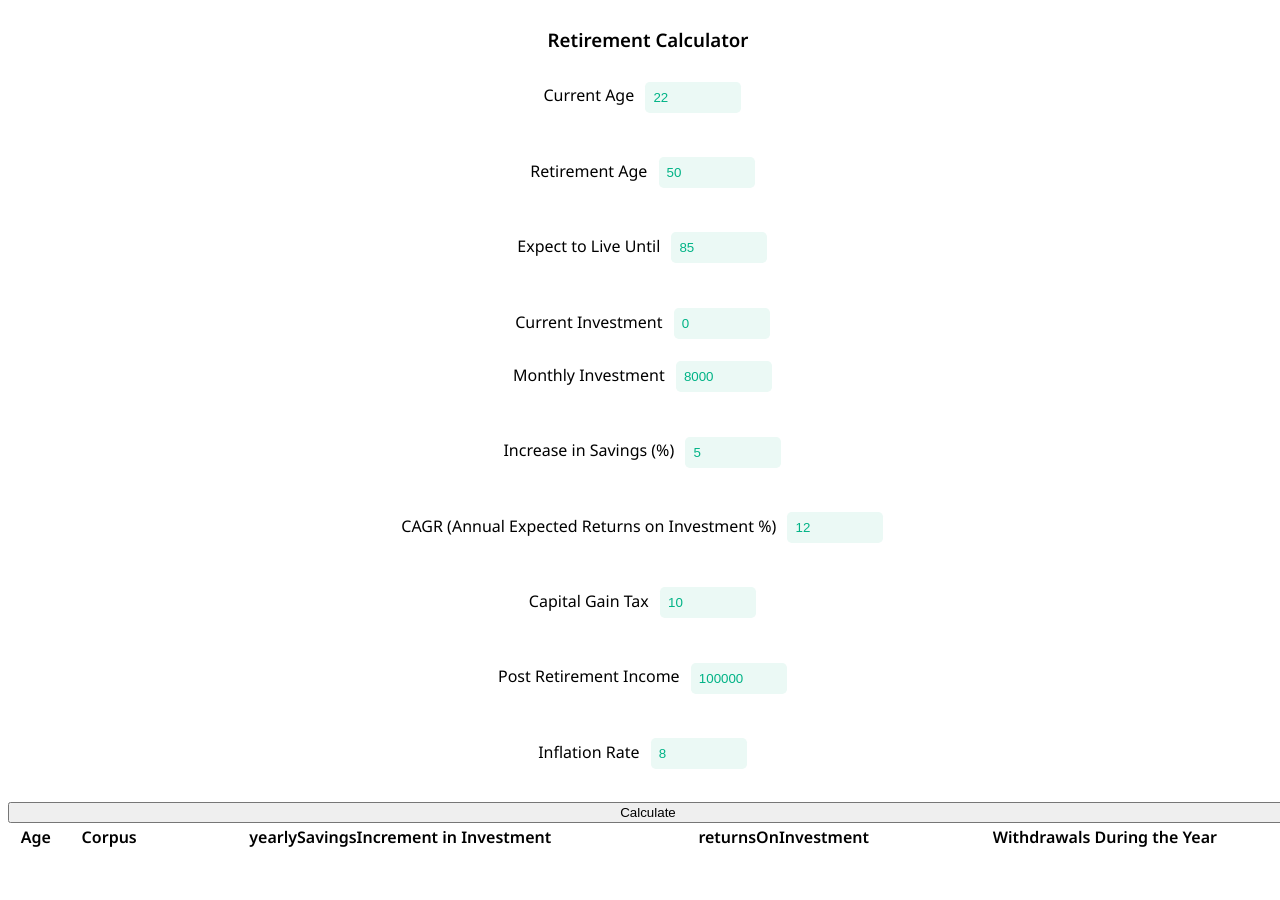
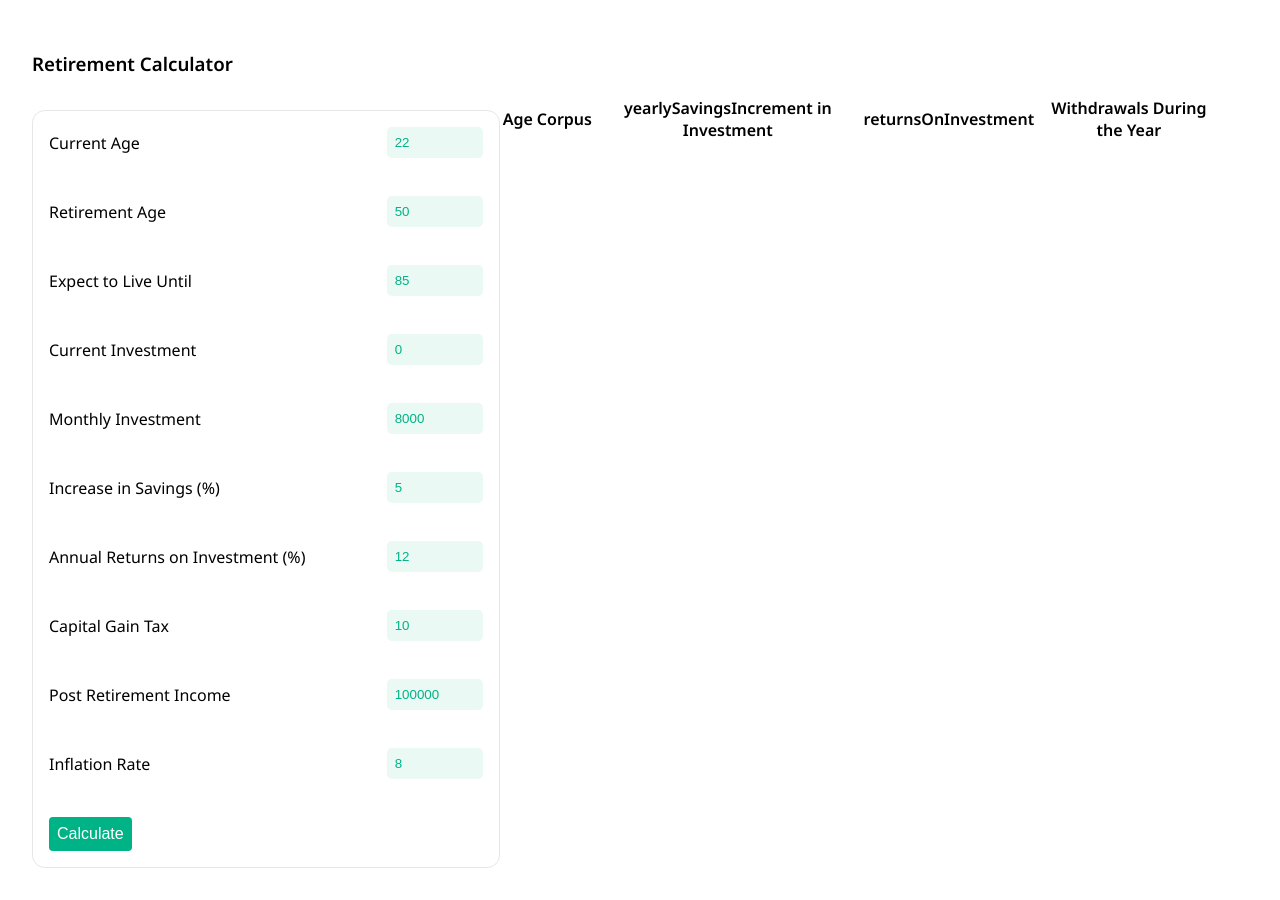
Before and after one commit to AtharvaKitkaru/fire-calculator, a React (Create React App) app: page / in a window 1280 px wide. Before the commit the page ends 859 px from the top, so only its background shows below. Built offline with nearby package versions, Linux system fonts and the light colour scheme.

Commit message:
fixed inputs

```diff
--- a/public/index.html
+++ b/public/index.html
@@ -19,7 +19,12 @@
     />
     <title>React App</title>
   </head>
-
+  <style>
+    body {
+      margin: 0;
+      padding: 0;
+    }
+  </style>
   <body>
     <noscript> You need to enable JavaScript to run this app. </noscript>
     <div id="root"></div>
--- a/src/RetirementCalculator.js
+++ b/src/RetirementCalculator.js
@@ -117,80 +117,111 @@ const RetirementCalculator = () => {
 
   return (
     <div className="calculator">
+      <div className="heading-section">
         <h3>Retirement Calculator</h3>
-      <label>
-        Current Age
+      </div>
+      <div className="body">
+        <div className="input-section">
+          <div className="input-line">
+            <div>Current Age</div>
+            <div>
               <input
                 type="number"
                 value={currentAge}
                 onChange={(e) => setCurrentAge(Number(e.target.value))}
               />
-      </label>
+            </div>
+          </div>
           <br />
-      <label>
-        Retirement Age
+          <div className="input-line">
+            <div>Retirement Age</div>
+            <div>
               <input
                 type="number"
                 value={retirementAge}
                 onChange={(e) => setRetirementAge(Number(e.target.value))}
               />
-      </label>
+            </div>
+          </div>
           <br />
-      <label>
-        Expect to Live Until
+          <div className="input-line">
+            <div>Expect to Live Until</div>
+            <div>
               <input
                 type="number"
                 value={lifeExpectancy}
                 onChange={(e) => setLifeExpectancy(Number(e.target.value))}
               />
-      </label>
+            </div>
+          </div>
           <br />
-      <label>
-        Current Investment
+          <div className="input-line">
+            {" "}
+            <div>Current Investment</div>
+            <div>
               <input
                 type="number"
                 value={currentInvestmentCorpus}
-          onChange={(e) => setCurrentInvestmentCorpus(Number(e.target.value))}
+                onChange={(e) =>
+                  setCurrentInvestmentCorpus(Number(e.target.value))
+                }
               />
-      </label>
-      <label>
-        Monthly Investment
+            </div>
+          </div>{" "}
+          <br />
+          <div className="input-line">
+            {" "}
+            <div>Monthly Investment</div>
+            <div>
               <input
                 type="number"
                 value={monthlyInvestment}
                 onChange={(e) => setMonthlyInvestment(Number(e.target.value))}
               />
-      </label>
+            </div>
+          </div>
           <br />
-      <label>
-        Increase in Savings (%)
+          <div className="input-line">
+            <div>Increase in Savings (%)</div>
+            <div>
               <input
                 type="number"
                 value={annualIncreaseInSavings}
-          onChange={(e) => setAnnualIncreaseInSavings(Number(e.target.value))}
+                onChange={(e) =>
+                  setAnnualIncreaseInSavings(Number(e.target.value))
+                }
               />
-      </label>
+            </div>
+          </div>
           <br />
-      <label>
-        CAGR (Annual Expected Returns on Investment %)
+          <div className="input-line">
+            {" "}
+            <div>Annual Returns on Investment (%)</div>
+            <div>
               <input
                 type="number"
                 value={growthRate}
                 onChange={(e) => setGrowthRate(Number(e.target.value))}
               />
-      </label>
+            </div>
+          </div>
           <br />
-      <label>
-        Capital Gain Tax
+          <div className="input-line">
+            {" "}
+            <div>Capital Gain Tax</div>
+            <div>
               <input
                 type="number"
                 value={capitalGainTax}
                 onChange={(e) => setCapitalGainTax(Number(e.target.value))}
               />
-      </label>
+            </div>
+          </div>{" "}
           <br />
-      <label>
-        Post Retirement Income
+          <div className="input-line">
+            {" "}
+            <div>Post Retirement Income</div>{" "}
+            <div>
               <input
                 type="number"
                 value={postRetirementMonthlyIncome}
@@ -198,20 +229,25 @@ const RetirementCalculator = () => {
                   setPostRetirementMonthlyIncome(Number(e.target.value))
                 }
               />
-      </label>
+            </div>
+          </div>
           <br />
-      <label>
-        Inflation Rate
+          <div className="input-line">
+            <div>Inflation Rate</div>{" "}
+            <div>
               <input
                 type="number"
                 value={inflationRate}
                 onChange={(e) => setInflationRate(Number(e.target.value))}
               />
-      </label>
+            </div>
+          </div>
           <br />
           <button onClick={calculateRetirement}>Calculate</button>
+        </div>
 
         {/* Display the simulation table */}
+        <div className="table-section">
           <table>
             <thead>
               <tr>
@@ -235,6 +271,8 @@ const RetirementCalculator = () => {
             </tbody>
           </table>
         </div>
+      </div>
+    </div>
   );
 };
 
--- a/src/RetirementCalculator.scss
+++ b/src/RetirementCalculator.scss
@@ -1,18 +1,77 @@
 .calculator {
   width: 100vw;
-    border: 1px;
   font-family: "Noto Sans", sans-serif;
   display: flex;
   flex-direction: column;
   justify-content: flex-start;
+  align-items: flex-start;
+  margin: 0;
+  padding: 2rem;
+}
+.body{
+  display: flex;
+  flex-direction: row;
+
+}
+.input-section {
+  border: 0.5px solid rgba(128, 128, 128, 0.196);
+  border-radius: 0.8rem;
+  padding: 1rem;
+  margin-top: 1rem;
+  display: flex;
+  flex-direction: column;
+  align-items: start;
+  flex:0.6
+}
+.table-section{
+  flex: 1;
+}
+.input-line {
+  display: flex;
+  flex-direction: row;
+  justify-content: space-between;
+  align-items: center;
+  margin-bottom: 1rem; /* Add margin between each input-line */
+  width: 100%; /* Ensure the input line takes the full width of its container */
 }
 
+
 input {
+  flex: 1; /* Allow the input to take up remaining space */
   width: 5rem;
   color: var(--green-500);
   background-color: var(--green-100);
   border: none;
   border-radius: 0.3rem;
   padding: 0.5rem;
-    margin: 0.7rem;
+
+  &:focus{
+    outline: none;
   }
+
+  /* Chrome, Safari, Edge, Opera */
+  &::-webkit-outer-spin-button,&::-webkit-inner-spin-button{
+    -webkit-appearance: none;
+    margin: 0;
+  }
+
+}
+
+/* Firefox */
+input[type=number] {
+  -moz-appearance: textfield;
+}
+
+button{
+background-color: var(--green-500);
+color: white;
+border: none;
+border-radius: 0.25rem;
+padding: 0.5rem;
+font-size: medium;
+
+&:hover{
+  filter: brightness(0.92);
+  cursor: pointer;
+}
+}
--- a/src/styles.scss
+++ b/src/styles.scss
@@ -1,6 +1,9 @@
 .App {
   font-family: sans-serif;
   text-align: center;
+  overflow: hidden;
+  margin: 0;
+  padding: 0;
 }
 :root {
   --green-500: #00b386;
```
Lines whose indentation alone changed are shown as unchanged.
